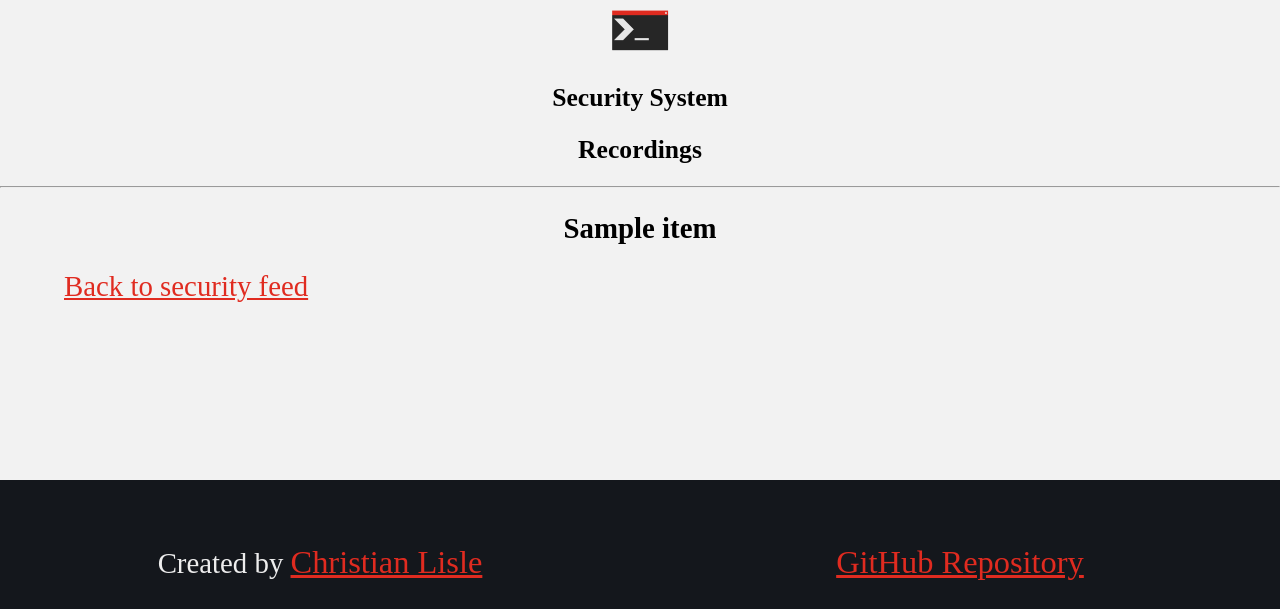
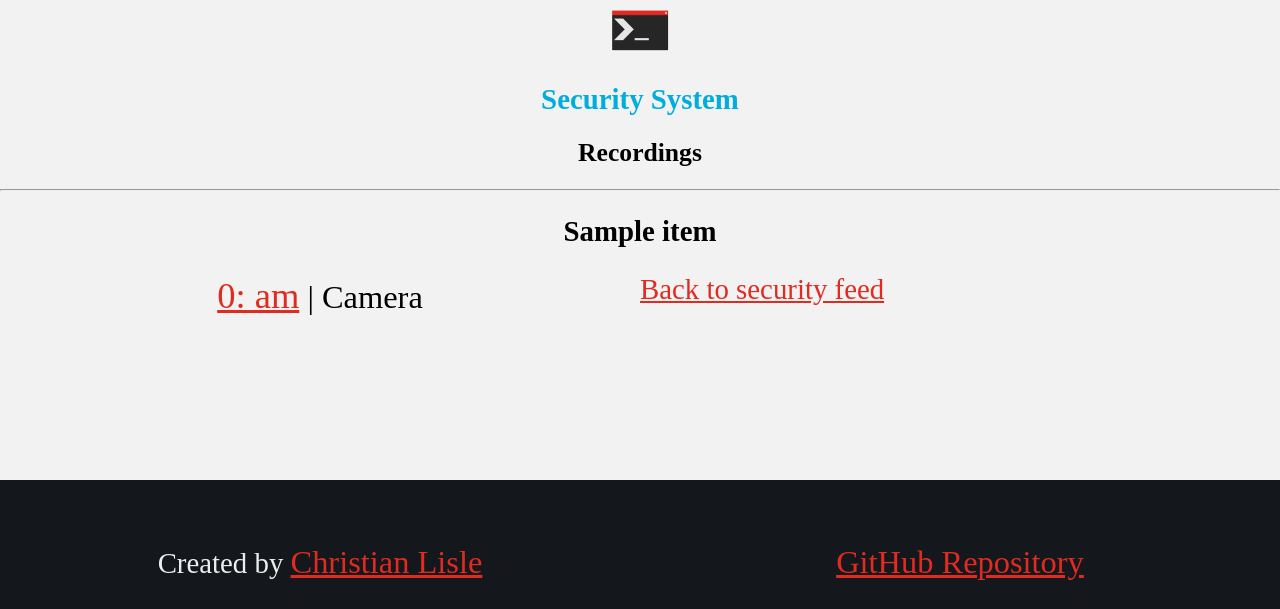
Before and after one commit to cal-overflow/security-system, a Flask app: template templates/recordings.html in a window 1280 px wide. Shown: the top 609 px of the page. Run offline with Flask 2, Linux system fonts and the light colour scheme; the template is opened without the code that fills it: most values are stand-ins (such as "Sample title", 1, 10 or a date in 2020); parts of the project's set-up code (start-up, migrations or seed data) failed here and were passed over; some libraries are stand-ins or nearby versions.

Commit message:
WIP: Made improvements to recordings on frontend.

```diff
--- a/server.py
+++ b/server.py
@@ -1,5 +1,4 @@
 from multiprocessing import Process as process
-import subprocess
 import cv2 as cv
 import socket
 import pickle
@@ -106,7 +105,8 @@
             # No longer recording. Throw away all but last few FRAMES
             temp_frames = FRAMES[address[1]]
             temp_frames = temp_frames[(len(temp_frames) - (data['FPS'] * helper.SECONDS)):]
-            print('{} [SERVER]: Video recording saved to {}'.format(helper.TIMESTAMP, output_file))
+            if output_file is not None:
+                print('{} [SERVER]: Video recording saved to {}'.format(helper.TIMESTAMP, output_file))
         else:
             temp_frames = None
     else:
--- a/static/styles.css
+++ b/static/styles.css
@@ -17,6 +17,7 @@
 .half-width { width: 50%; }
 .float-left { float: left; }
 .float-right { float: right; }
+.clear-both { clear: both; }
 .rounded { border-radius: 5px; }
 .button { background-color: #e0e0e0;}
 .ml-5 { margin-left: 5%; }
@@ -72,6 +73,11 @@
   line-height: 1.5em;
 }
 
+.title, .title a, .title a:link  {
+  color: #00addd;
+  text-decoration: none;
+}
+
 footer  {
   padding-top: 10px;
   background-color: #14171c;
@@ -117,4 +123,8 @@
     width: 50%;
     float: left;
   }
+  .recording_item {
+    width: 50%;
+    float: left;
+  }
 }
--- a/templates/index.html
+++ b/templates/index.html
@@ -7,7 +7,7 @@
 <body>
   <div id="main_container" class="container no-padding-margin">
     <p id="logo"><a><img src="{{ url_for('static', filename='cl-icon.png')}}" /></a></p>
-      <h1 class="center">Security System</h1>
+      <h1 class="center title"><a href="{{ url_for('index')}}">Security System</a></h1>
           {% if clients == 0 %}
             <h3 class="off center">No cameras are connected</h3>
           {% else %}
--- a/templates/recordings.html
+++ b/templates/recordings.html
@@ -7,7 +7,7 @@
 <body>
   <div id="main_container" class="container no-padding-margin">
     <p id="logo"><a><img src="{{ url_for('static', filename='cl-icon.png')}}" /></a></p>
-      <h1 class="center">Security System</h1>
+      <h1 class="center title"><a href="{{ url_for('index')}}">Security System</a></h1>
       <h2 class="center">Recordings</h2>
         {% if list.size == 0 %}
           <h3>No recordings</h3>
@@ -15,12 +15,23 @@
         {% else %}
         <div id="recordings_container" class="center">
           {% for item in list.children recursive %}
-            <HR>
+            <HR class="clear-both">
             <h2>{{ item.name.replace('-', '/') }}</h2>
             {%- if item.children -%}
-              <ul class="no-padding-margin">
+              <ul id="recording_list" class="no-padding-margin">
                 {% for subItem in item.children recursive %}
-                  <li class="recording_item"><a href="{{subItem.name}}">{{ subItem.name[29:].replace('_', ':').replace('.mp4', '').replace('CAM', ' - Camera ') }}</a></li>
+                  {% set hour = subItem.name[29:31] | int %}
+                  {% if hour < 12 %}
+                    {% set meridiem = 'am' %}
+                  {% elif hour == 12 %}
+                    {% set meridiem = 'pm' %}
+                  {% else %}
+                    {% set meridiem = 'pm' %}
+                    {% set hour = hour - 12 | int %}
+                  {% endif %}
+                  {% set camera = subItem.name[subItem.name.find('CAM') + 3: subItem.name.find('CAM') + 4] %}
+                  {% set minute = subItem.name[32:subItem.name.find('CAM') - 3] %}
+                  <li class="recording_item"><a href="{{subItem.name}}">{{ '{}:{} {}'.format(hour, minute, meridiem) }}</a> | Camera {{ camera }}</li>
                 {% endfor %}
               </ul>
             {% endif %}
```
Also changed, not shown: systemhelper.py (+12 -5 lines), README.md, 1 other file.
